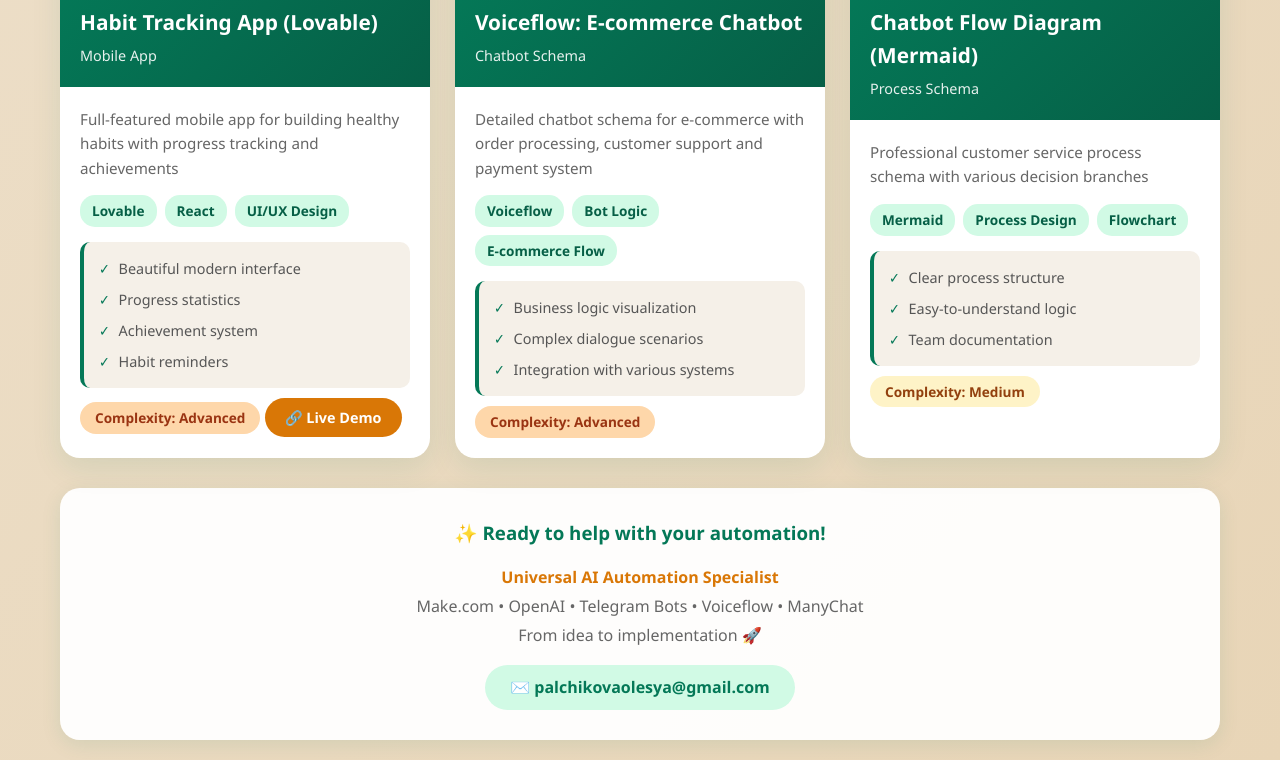
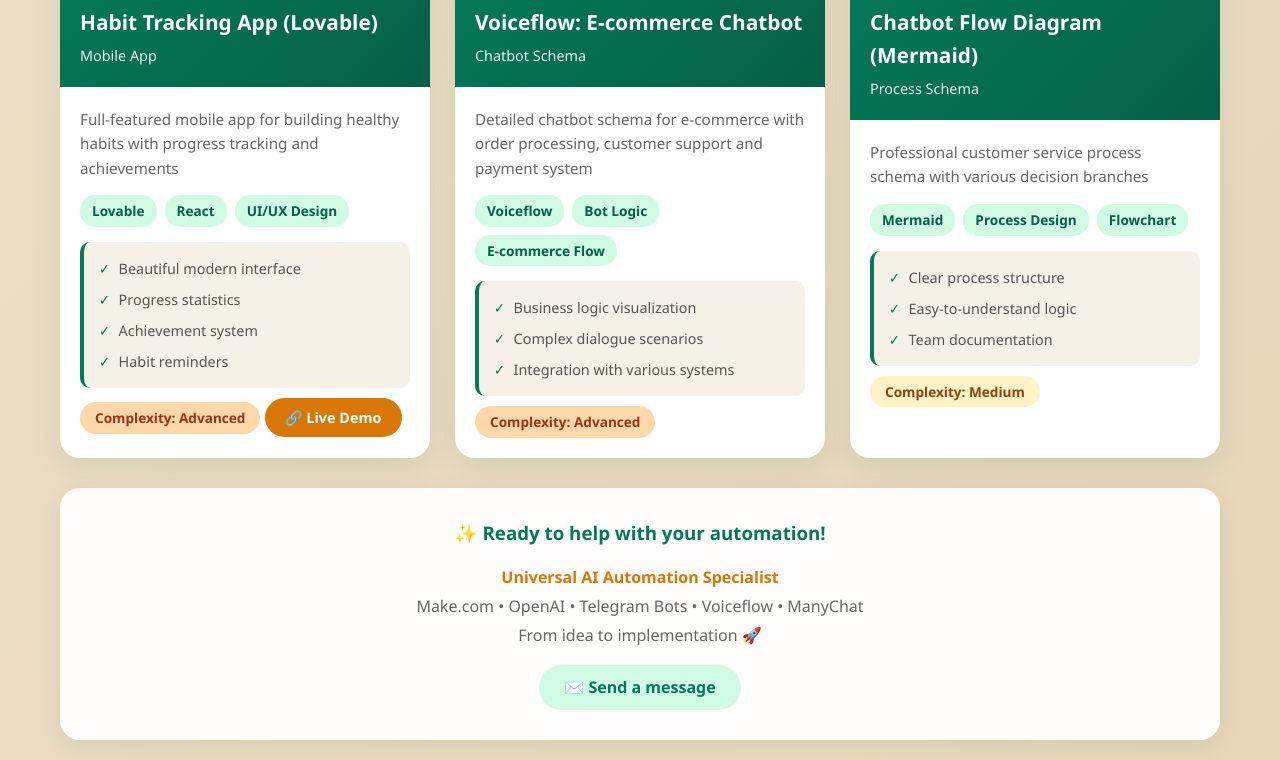
Before and after one commit to smileeg/palchikova-ai-portfolio, a plain HTML site: page index-en.html in a window 1280 px wide. Shown: the part 4552-5312 px from the top of the page. Drawn offline with Linux system fonts and the light colour scheme.

Commit message:
Replace EN contact button with Google Form link

```diff
--- a/index-en.html
+++ b/index-en.html
@@ -506,8 +506,11 @@
                 Make.com • OpenAI • Telegram Bots • Voiceflow • ManyChat<br>
                 From idea to implementation 🚀
             </p>
-            <a href="mailto:palchikovaolesya@gmail.com" class="contact-email">
-                ✉️ palchikovaolesya@gmail.com
+            <a class="contact-email"
+               href="https://forms.gle/sgqXNftBMHuSsf5N9"
+               target="_blank"
+               rel="noopener noreferrer">
+              ✉️ Send a message
             </a>
         </footer>
     </div>
```
